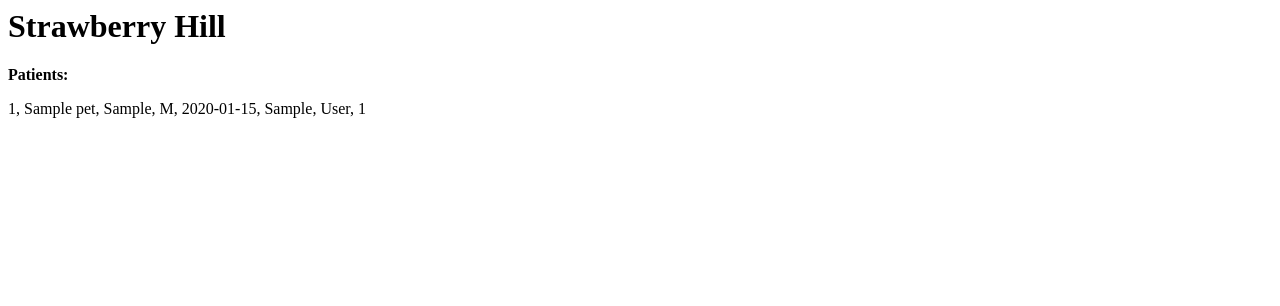
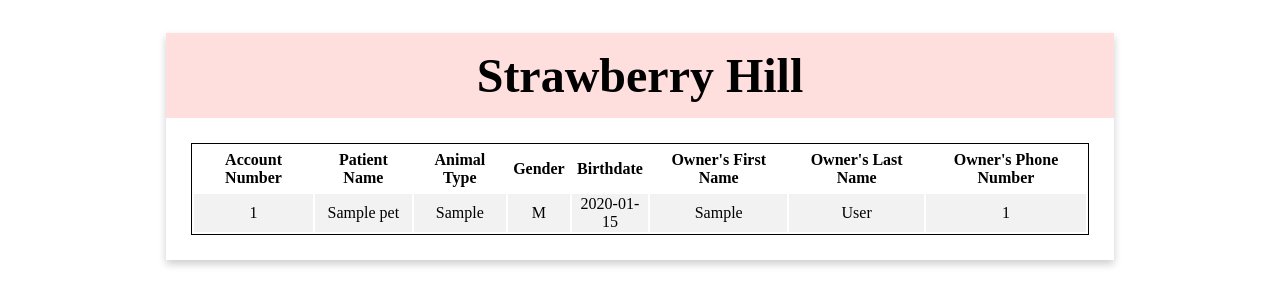
Before and after one commit to lazyjerkface/webapp-codelab, a Flask app: page / in a window 1280 px wide. Shown: the top 306 px of the page. Run offline with Flask 2, Linux system fonts and the light colour scheme; tables that the repository leaves empty hold one stand-in row (values such as "Sample post").

Commit message:
Exercise 2 (still WIP)

```diff
--- a/main.py
+++ b/main.py
@@ -14,6 +14,51 @@ app = Flask(__name__)
 # Constants
 # Exercise 1a
 HOSPITAL_NAME = 'Strawberry Hill'
+
+
+# When a user visits the main page, this function returns and displays
+# the content. Let's modify it!
+# Exercise 1:
+# a) At the top of the page, look for the declaration of HOSPITAL_NAME.
+#    Let's update it to the name of your hospital.
+#    When you're done, save the file, and refresh your hosptial's home page.
+# b) The list of patients is... hard to visually digest. Instead of <p> tags,
+#    use a <table> and wrap the rows in <tr> tags with each field wrapped
+#    with <td> tags.  Don't forget the header row!
+#    HINT:
+#      <tr>
+#        <td>1</td>
+#        <td>Saint</td>
+#        ...
+#      </tr>
+# c) Implement the render_template method below.
+@app.route('/')
+def main_page():
+  page_content = """
+  <div><h1>%s</h1></div>
+  <p><b>Patients:</b></p>
+  """.strip() % HOSPITAL_NAME
+  #for patient_list in get_all_patients():
+    # Exercise 1b
+    #page_content += '<p>%s</p>' % (', '.join(patient_list))
+  #return page_content
+  # Exercise 1c
+  return render_template('main.html',
+                         hospital_name=HOSPITAL_NAME,
+                         patient_list=get_all_patients())
+
+# This page displays information about an individual patient.
+# Exercise 2:
+#  a) Implement this method by redirecting users when clicking on a table row.
+#     HINT: Look in static/js.
+#  b) Create an HTML template and display it using the render_template method.
+#  c) Display all the previous visits this patient has made.
+#     HINT: see the get_visits_for_patient method.
+#  d) (Optional): Create a base template that all other templates can inherit.
+#     HINT: http://flask.pocoo.org/docs/1.0/patterns/templateinheritance/
+@app.route('/view/<account_num>')
+def view_patient(account_num):
+  return ', '.join(get_patient(account_num) or ['Nothing'])
 
 
 class Error(Exception):
@@ -71,44 +116,33 @@ def get_all_patients():
   patient_result_list = []
   for (account_num, name, animal_type, gender, birthdate, owner_firstname,
        owner_lastname, owner_phone) in cur.fetchall():
-    # Ensure non-string values are converted to strings.
+    # Converted non-string values to strings.
     patient_result_list.append([str(account_num), name, animal_type, gender,
                                 birthdate.strftime('%Y-%m-%d'), owner_firstname,
                                 owner_lastname, str(owner_phone)])
   return patient_result_list
 
 
-# When a user visits the main page, this function returns and displays
-# the content. Let's modify it!
-# Exercise 1:
-# a) At the top of the page, look for the declaration of HOSPITAL_NAME.
-#    Let's update it to the name of your hospital.
-#    When you're done, save the file, and refresh your hosptial's home page.
-# b) The list of patients is... hard on the eyes. Instead of <p> tags,
-#    use a <table> and wrap the rows in <tr> tags with each field wrapped
-#    with <td> tags.  Don't forget the header row!
-#    HINT:
-#      <tr>
-#        <td>1</td>
-#        <td>Saint</td>
-#        ...
-#      </tr>
-#      ...
-#      <tr>
-#        ...
-#      </tr>
-@app.route('/')
-def main_page():
-  page_content = """
-  <div><h1>%s</h1></div>
-  <p><b>Patients:</b></p>
-  """.strip() % HOSPITAL_NAME
-  for patient_list in get_all_patients():
-    # Exercise 1b
-    page_content += '<p>%s</p>' % (', '.join(patient_list))
-  return page_content
-  # (Optional): Implement the function call below.
-  # eturn render_template('main.html')
+def get_patient(account_num):
+  query = 'SELECT * from pets WHERE account_num = %s' % (account_num,)
+  cur = get_db().cursor()
+  cur.execute(query)
+  result = cur.fetchall()
+  patient_info = []
+  if not result:
+    return patient_info
+  for row in result:
+   for entry in row:
+      formatted_entry = entry
+      if isinstance(entry, int):
+        formatted_entry = str(entry)
+      elif isinstance(entry, datetime.date):
+        formatted_entry = entry.strftime('%y-%m-%d')
+      patient_info.append(formatted_entry)
+  return patient_info
+
+def get_visits_for_patient(account_num):
+  pass
 
 
 if __name__ == '__main__':
--- a/static/css/styles.css
+++ b/static/css/styles.css
@@ -32,6 +32,10 @@
   background-color: #f2f2f2;
 }
 
+.card-body table th {
+  padding: 5px;
+}
+
 .card-header {
   font-size: 3em;
   font-weight: bold;
```
Also changed, not shown: static/js/app.js (added, +17 -0 lines).
